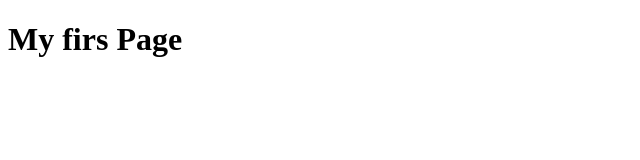
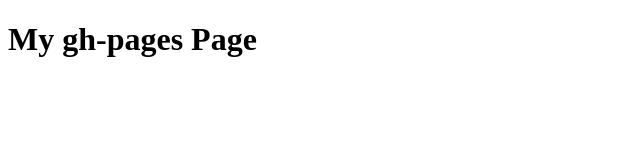
Before and after one commit to teratel/teratel.github.io, a plain HTML site: page index.html in a window 1280 px wide. Shown: the whole page, without its empty margins (0-640 px from the left). Drawn offline with Linux system fonts and the light colour scheme.

Commit message:
Update index.html

```diff
--- a/index.html
+++ b/index.html
@@ -5,6 +5,6 @@
 	<title>Teratel</title>
 </head>
 <body>
-	<h1>My firs Page</h1>
+	<h1>My gh-pages Page</h1>
 </body>
 </html>
```
